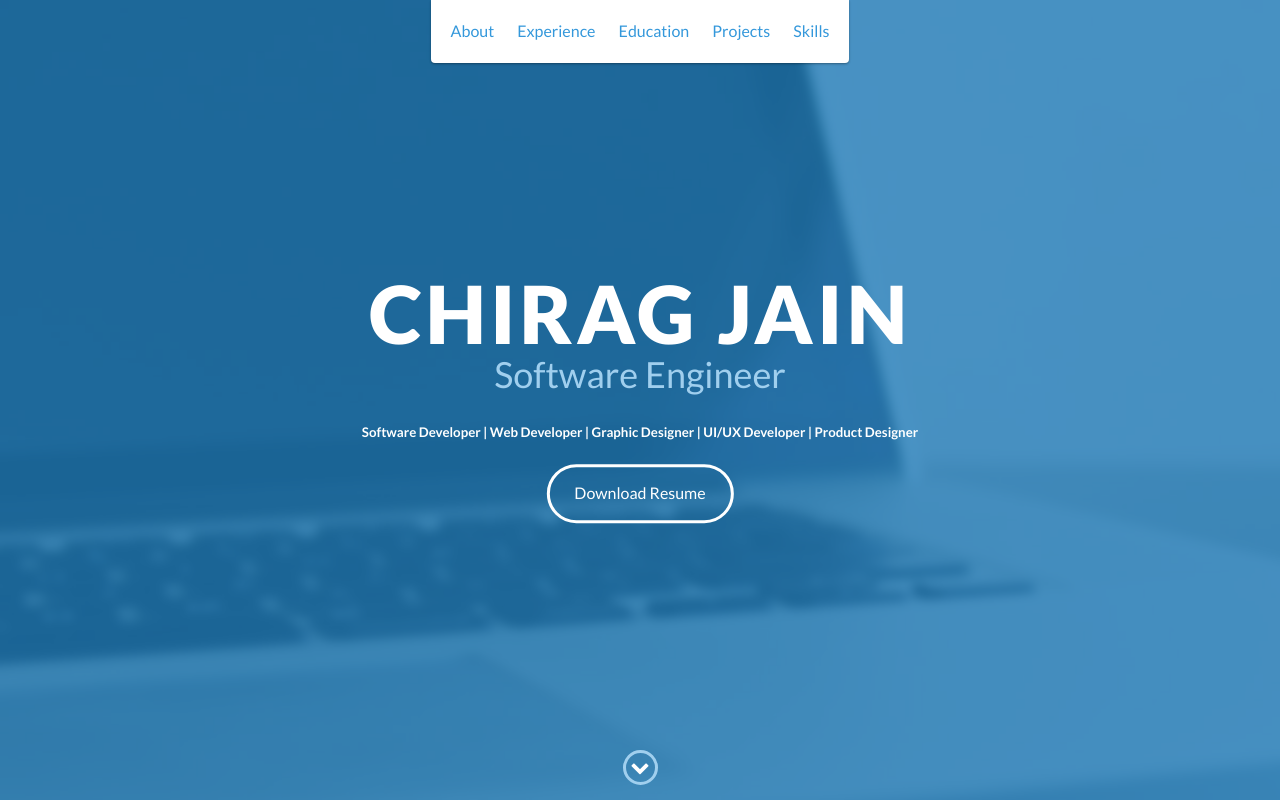
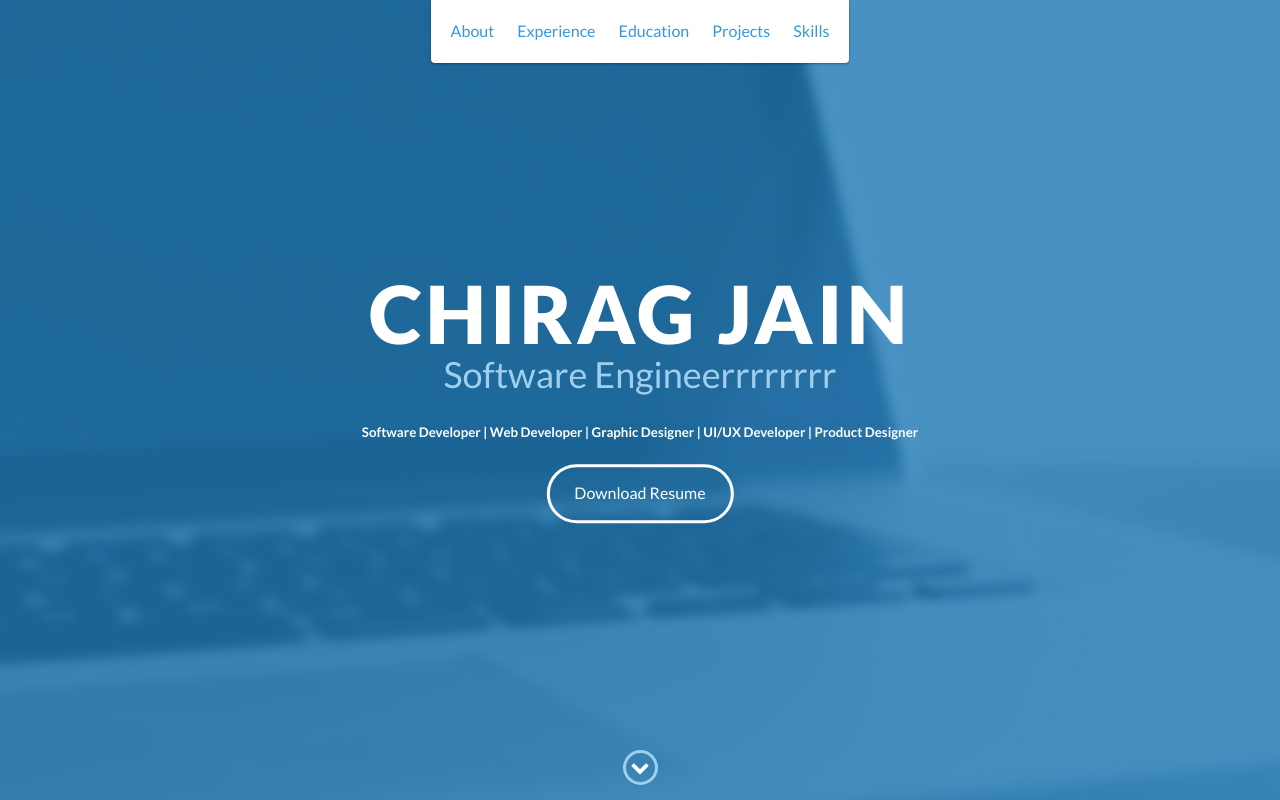
Before and after one commit to chiragcj96/chiragcj96.github.io, a website: page index.html in a window 1280 px wide. Shown: the top 800 px of the page. Drawn offline with nearby package versions, Linux system fonts and the light colour scheme.

Commit message:
Rough commit

```diff
--- a/index.html
+++ b/index.html
@@ -47,7 +47,7 @@
     <div id="lead">
         <div id="lead-content">
             <h1>Chirag Jain</h1>
-            <h2>Software Engineer</h2>
+            <h2>Software Engineerrrrrrrr</h2>
             <h5><font color="white">Software Developer | Web Developer | Graphic Designer | UI/UX Developer | Product Designer </font></h5>
             <a href="CHIRAG_JAIN Updated.pdf" class="btn-rounded-white">Download Resume</a>
         </div>
```
